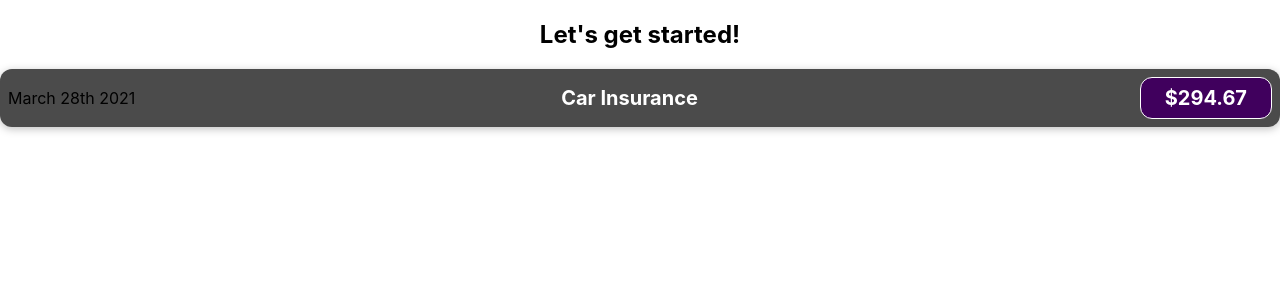
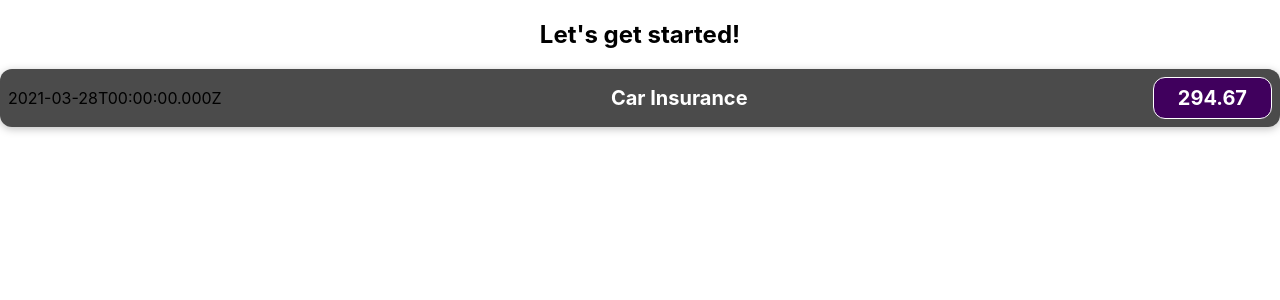
Before and after one commit to brianmuturi2/expenses-app, a React (Create React App) app: page / in a window 1280 px wide. Shown: the top 300 px of the page. Built offline with nearby package versions, Linux system fonts and the light colour scheme.

Commit message:
feat(expenses): outputted dynamic data

```diff
--- a/src/components/ExpenseItem.js
+++ b/src/components/ExpenseItem.js
@@ -1,12 +1,17 @@
 import './ExpenseItem.css'
 
 function ExpenseItem() {
+
+    const expenseDate = new Date(2021, 2, 28);
+    const expenseTitle = 'Car Insurance';
+    const expenseAmount = 294.67;
+
     return (
         <div className="expense-item">
-            <div>March 28th 2021</div>
+            <div>{expenseDate.toISOString()}</div>
             <div className="expense-item__description">
-                <h2>Car Insurance</h2>
-                <div className="expense-item__price">$294.67</div>
+                <h2>{expenseTitle}</h2>
+                <div className="expense-item__price">{expenseAmount}</div>
             </div>
         </div>
     )
```
